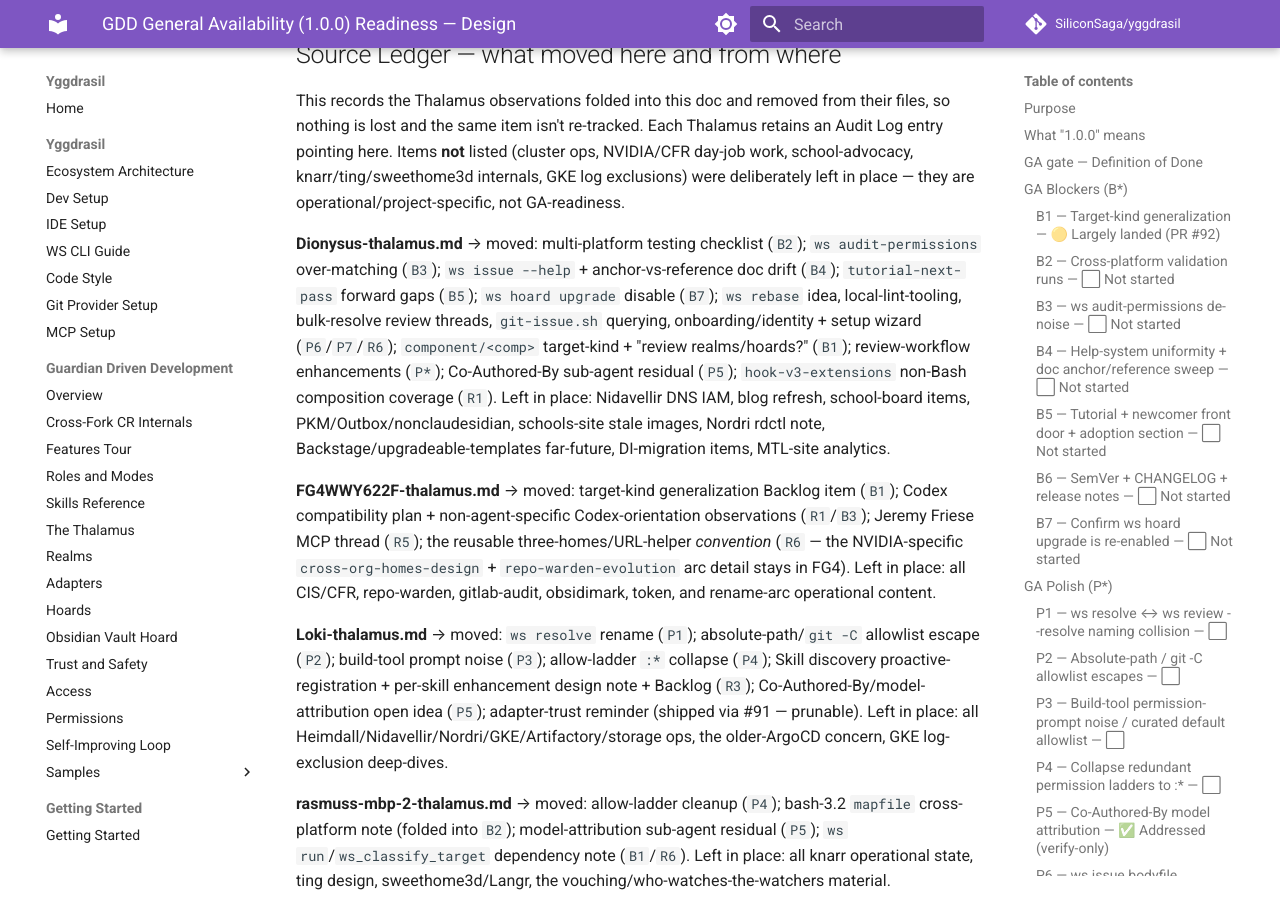
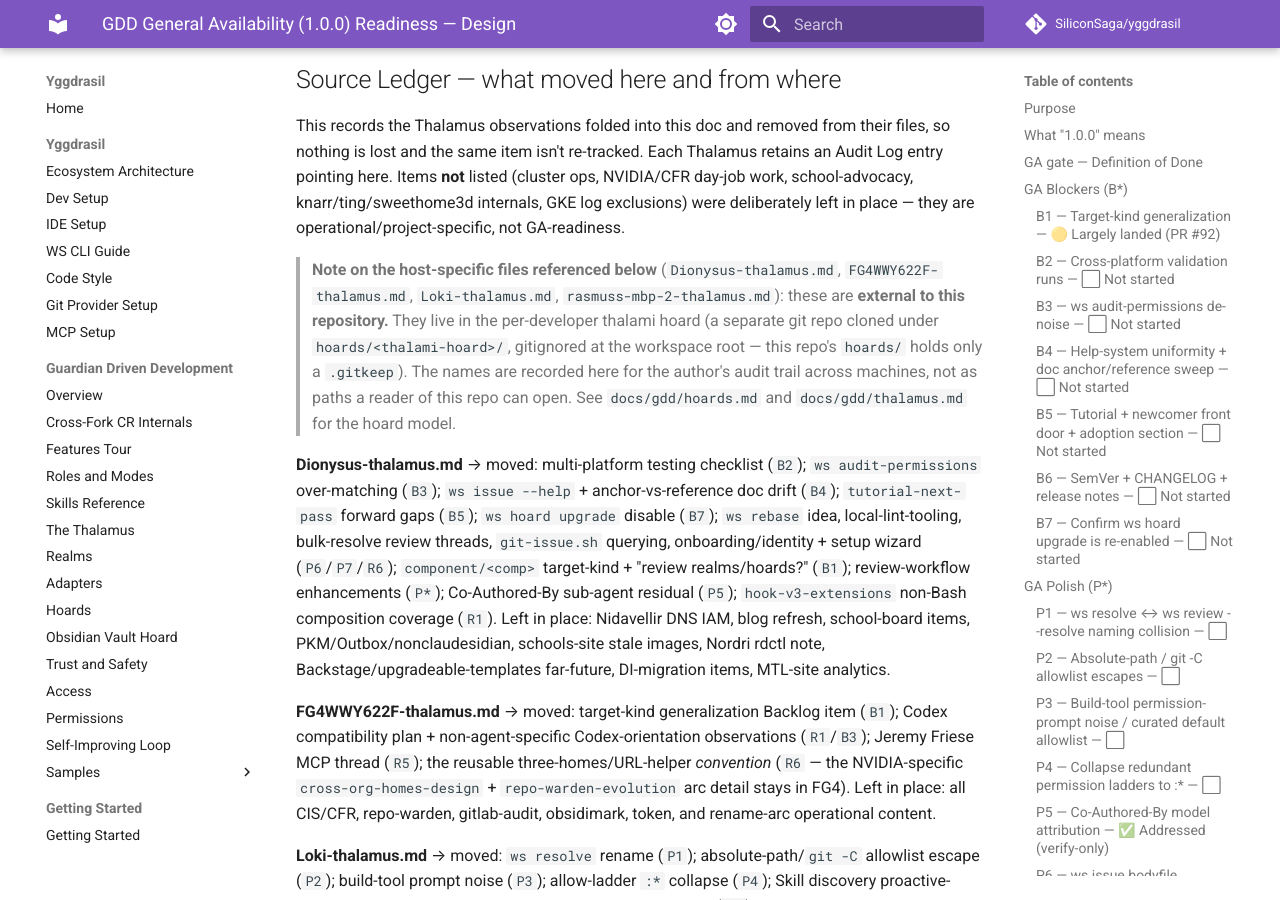
Before and after one commit to SiliconSaga/yggdrasil, an MkDocs documentation site: the page built from docs/plans/2026-06-08-gdd-ga-readiness-design.md, in a window 1280 px wide and 900 px high, scrolled down 12009 px. Built offline with MkDocs 1.6.1 and Material for MkDocs 9.7.7, drawn with Linux system fonts in a browser that asks for light colours; comment, search, counter and statistics services are not loaded; part of the change alters nothing that is shown; some of the changed text lies outside the part shown.

Commit message:
docs(gdd): PR #93 review — fully-qualify scripts/ paths + note Thalami files are external
Addresses Copilot's three inline comments on PR #93:

- Prefix all bare `ws-*.sh` code pointers with `scripts/` (B1 status update + evidence bullets, P5 sub-agent note) so they resolve from the repo root and stay consistent with the existing `scripts/ws:434`-style references.
- Add a note to the Source Ledger that the host-specific Thalamus filenames it references (`Dionysus-thalamus.md`, etc.) are external to this repo — they live in the per-developer thalami hoard (gitignored; this repo's `hoards/` holds only a `.gitkeep`) — so a reader doesn't try to open them here. Points at `docs/gdd/hoards.md` / `docs/gdd/thalamus.md`.

CodeRabbit had no actionable comments.

Co-Authored-By: Claude Opus 4.8 <noreply@anthropic.com>

```diff
--- a/docs/plans/2026-06-08-gdd-ga-readiness-design.md
+++ b/docs/plans/2026-06-08-gdd-ga-readiness-design.md
@@ -50,11 +50,11 @@ What is explicitly **not** required for 1.0: multi-agent parity, the Team Thalam
 
 ### B1 — Target-kind generalization — 🟡 Largely landed (PR #92)
 
-**Status update (2026-06-09):** The core gap is closed. The original framing ("no shared resolver exists; build `ws_resolve_target`") was wrong — a shared multi-kind resolver **already exists**: `ws_validate_component()` in `ws-realm.sh:48` resolves `yggdrasil` (workspace root), realm dirs, hoard dirs, and ecosystem components, setting `COMPONENT_DIR`. It's just **misnamed** (the "component" name hides that it handles all four kinds). Most target-taking subcommands already route through it — `ws commit`, `push`, `cr`, `log`, `issue`, `exec`, `test`, `lint`, `pull`. `ws review` was the notable holdout (the one realm-siliconsaga #9 / FG4 actually hit), and **PR #92 fixed it** by swapping the hardcoded `components/$COMP` for `ws_validate_component` + a worktree-safe `git rev-parse --is-inside-work-tree` guard. So `ws review <realm>` / `<hoard>` now works (the coincidental cross-workspace fix the author noticed).
+**Status update (2026-06-09):** The core gap is closed. The original framing ("no shared resolver exists; build `ws_resolve_target`") was wrong — a shared multi-kind resolver **already exists**: `ws_validate_component()` in `scripts/ws-realm.sh:48` resolves `yggdrasil` (workspace root), realm dirs, hoard dirs, and ecosystem components, setting `COMPONENT_DIR`. It's just **misnamed** (the "component" name hides that it handles all four kinds). Most target-taking subcommands already route through it — `ws commit`, `push`, `cr`, `log`, `issue`, `exec`, `test`, `lint`, `pull`. `ws review` was the notable holdout (the one realm-siliconsaga #9 / FG4 actually hit), and **PR #92 fixed it** by swapping the hardcoded `components/$COMP` for `ws_validate_component` + a worktree-safe `git rev-parse --is-inside-work-tree` guard. So `ws review <realm>` / `<hoard>` now works (the coincidental cross-workspace fix the author noticed).
 
 **Evidence the gap is now closed:**
-- PR #92 (`fix(ws-review): resolve realm/hoard targets via ws_validate_component` + `guard non-git target dirs`) — verified diff routes `ws-review.sh` through the shared resolver.
-- `ws-realm.sh:48-103` — `ws_validate_component` resolves yggdrasil/realm/hoard/component; `scripts/ws` calls it for exec/push/cr/log/issue; `ws-commit.sh`/`ws-test.sh`/`ws-lint.sh`/`ws-pull.sh` call it directly — verified 2026-06-09.
+- PR #92 (`fix(ws-review): resolve realm/hoard targets via ws_validate_component` + `guard non-git target dirs`) — verified diff routes `scripts/ws-review.sh` through the shared resolver.
+- `scripts/ws-realm.sh:48-103` — `ws_validate_component` resolves yggdrasil/realm/hoard/component; `scripts/ws` calls it for exec/push/cr/log/issue; `scripts/ws-commit.sh`/`scripts/ws-test.sh`/`scripts/ws-lint.sh`/`scripts/ws-pull.sh` call it directly — verified 2026-06-09.
 
 **Residual (small, polish — no longer a GA-critical blocker):**
 - **`ws diagnose`** (`scripts/ws:434`) is the remaining holdout — it special-cases `yggdrasil` and otherwise assumes a `components/` ecosystem entry, so `ws diagnose <realm|hoard>` doesn't resolve. Route it through `ws_validate_component` too (lower value — diagnose is push/cr token-coverage, component-centric).
@@ -180,7 +180,7 @@ Loki phone-RC observation: following Bifrost work, *every* vanilla Gradle/build
 ### P5 — Co-Authored-By model attribution — ✅ Addressed (verify-only)
 **Status update (2026-06-09):** the "open idea" (detect the running model, refresh `.env`, handle the sub-agent case) is now covered by code + docs:
 - Main agent: the orientation skill's "CLAUDE_MODEL refresh (main agent only)" step rewrites the `.env` default to the running model.
-- Sub-agent: `ws commit --help` now explicitly documents the inline override (`ws-commit.sh:49-50`: *"Inline is correct for sub-agents — a shared .env rewrite from parallel sub-agents would race"*) with the `CLAUDE_MODEL="Sonnet 4.6" ws commit …` example, and the orientation skill tells sub-agents to skip the `.env` rewrite and use that inline form.
+- Sub-agent: `ws commit --help` now explicitly documents the inline override (`scripts/ws-commit.sh:49-50`: *"Inline is correct for sub-agents — a shared .env rewrite from parallel sub-agents would race"*) with the `CLAUDE_MODEL="Sonnet 4.6" ws commit …` example, and the orientation skill tells sub-agents to skip the `.env` rewrite and use that inline form.
 The only remaining "residual" is behavioral (a sub-agent must actually *use* the inline override), not a code gap. Treat as done; no GA work required.
 
 ### P6 — `ws issue` bodyfile frontmatter + identity enforcement — ⬜
@@ -262,6 +262,8 @@ Designed-but-deferred, "defer until evidence of need":
 
 This records the Thalamus observations folded into this doc and removed from their files, so nothing is lost and the same item isn't re-tracked. Each Thalamus retains an Audit Log entry pointing here. Items **not** listed (cluster ops, NVIDIA/CFR day-job work, school-advocacy, knarr/ting/sweethome3d internals, GKE log exclusions) were deliberately left in place — they are operational/project-specific, not GA-readiness.
 
+> **Note on the host-specific files referenced below** (`Dionysus-thalamus.md`, `FG4WWY622F-thalamus.md`, `Loki-thalamus.md`, `rasmuss-mbp-2-thalamus.md`): these are **external to this repository.** They live in the per-developer thalami hoard (a separate git repo cloned under `hoards/<thalami-hoard>/`, gitignored at the workspace root — this repo's `hoards/` holds only a `.gitkeep`). The names are recorded here for the author's audit trail across machines, not as paths a reader of this repo can open. See `docs/gdd/hoards.md` and `docs/gdd/thalamus.md` for the hoard model.
+
 **Dionysus-thalamus.md** → moved: multi-platform testing checklist (`B2`); `ws audit-permissions` over-matching (`B3`); `ws issue --help` + anchor-vs-reference doc drift (`B4`); `tutorial-next-pass` forward gaps (`B5`); `ws hoard upgrade` disable (`B7`); `ws rebase` idea, local-lint-tooling, bulk-resolve review threads, `git-issue.sh` querying, onboarding/identity + setup wizard (`P6`/`P7`/`R6`); `component/<comp>` target-kind + "review realms/hoards?" (`B1`); review-workflow enhancements (`P*`); Co-Authored-By sub-agent residual (`P5`); `hook-v3-extensions` non-Bash composition coverage (`R1`). Left in place: Nidavellir DNS IAM, blog refresh, school-board items, PKM/Outbox/nonclaudesidian, schools-site stale images, Nordri rdctl note, Backstage/upgradeable-templates far-future, DI-migration items, MTL-site analytics.
 
 **FG4WWY622F-thalamus.md** → moved: target-kind generalization Backlog item (`B1`); Codex compatibility plan + non-agent-specific Codex-orientation observations (`R1`/`B3`); Jeremy Friese MCP thread (`R5`); the reusable three-homes/URL-helper *convention* (`R6` — the NVIDIA-specific `cross-org-homes-design` + `repo-warden-evolution` arc detail stays in FG4). Left in place: all CIS/CFR, repo-warden, gitlab-audit, obsidimark, token, and rename-arc operational content.
```
